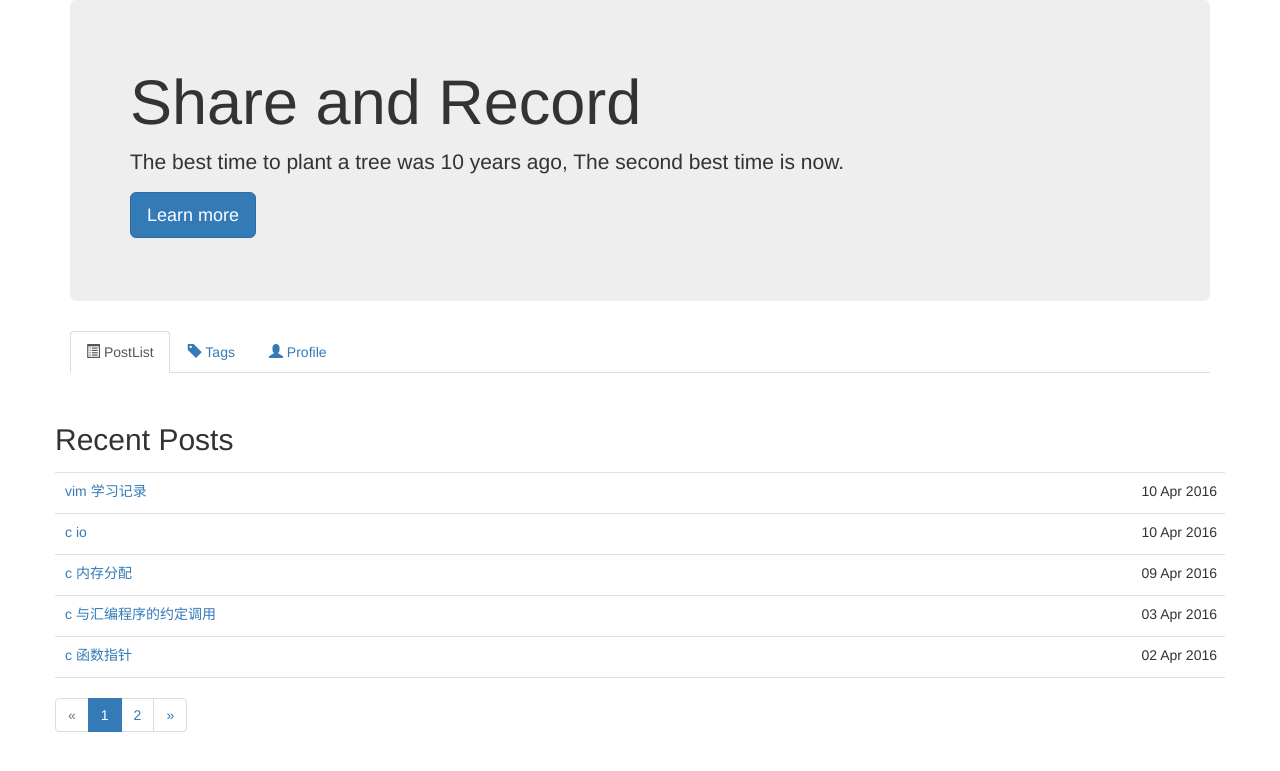
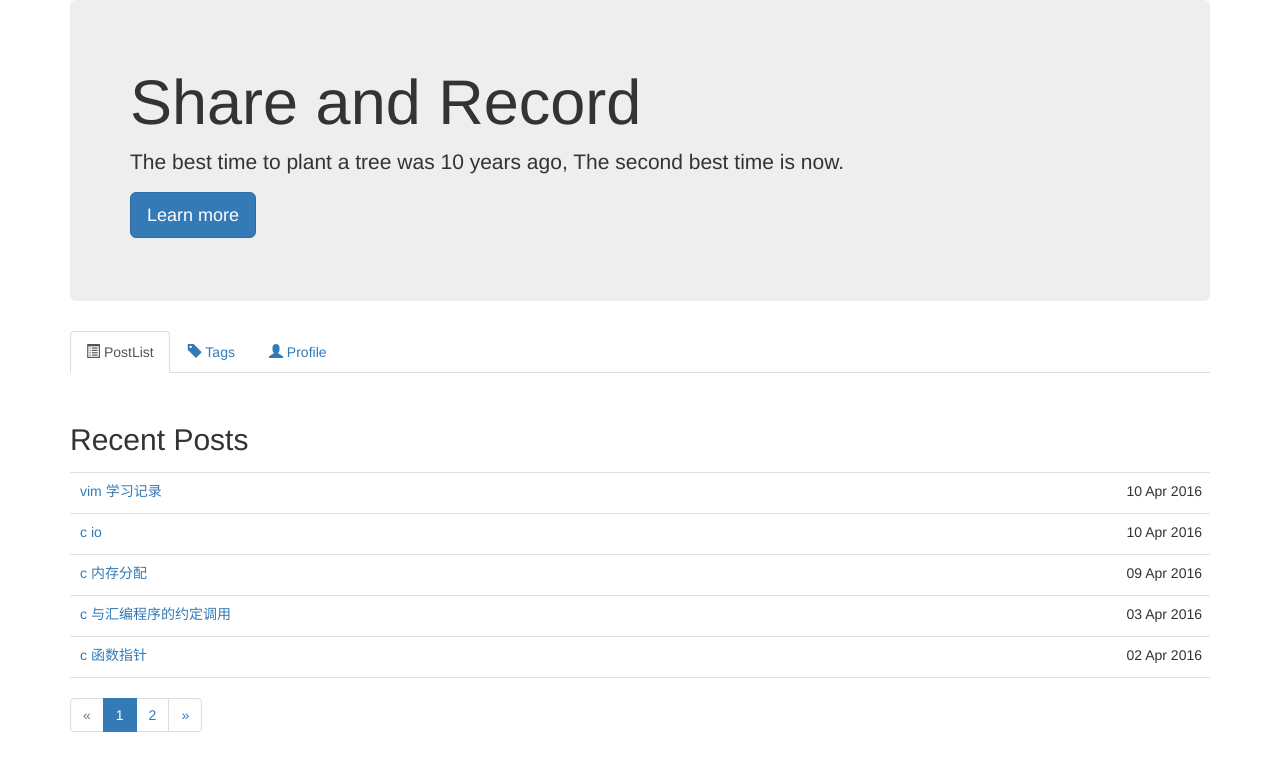
Before and after one commit to mapan1984/mapan1984.github.io, a Jekyll site: the page built from index.html, in a window 1280 px wide. Shown: the top 771 px of the page. Built offline with Jekyll 4.4.1, drawn with Linux system fonts in a browser that asks for light colours; the list of posts is cut into pages by our own code.

Commit message:
fix tag and daulft

```diff
--- a/_includes/pre_tags.html
+++ b/_includes/pre_tags.html
@@ -26,5 +26,5 @@
   {% else %}
     {% assign color = 8 | minus: base %}
   {% endif %}
-  <a href="{{ site.JB.tags_path }}#{{ tag[0] }}-ref" style="font-size: {{ size }}pt; color: #{{ color }}{{ color }}{{ color }};">{{ tag[0] }}</a>
+  <a href="{{ site.JB.tags_path }}#{{ tag[0] }}" style="font-size: {{ size }}pt; color: #{{ color }}{{ color }}{{ color }};">{{ tag[0] }}</a>
 {% endfor %}
--- a/_layouts/default.html
+++ b/_layouts/default.html
@@ -32,17 +32,17 @@
         </ul>
         <div class="tab-content">
             <div class="tab-pane active" id="postlist">
-                <div class="row feature">
+                <div class="feature">
                      {{ content }}
                 </div>
             </div>
             <div class="tab-pane" id="tags">
-                <div class="row feature">
+                <div class="feature">
                     {% include tags.html %}
                 </div>
             </div>
             <div class="tab-pane" id="profile">
-                <div class="row feature">
+                <div class="feature">
                      {% include profile.html %}
                 </div>
             </div>
```
